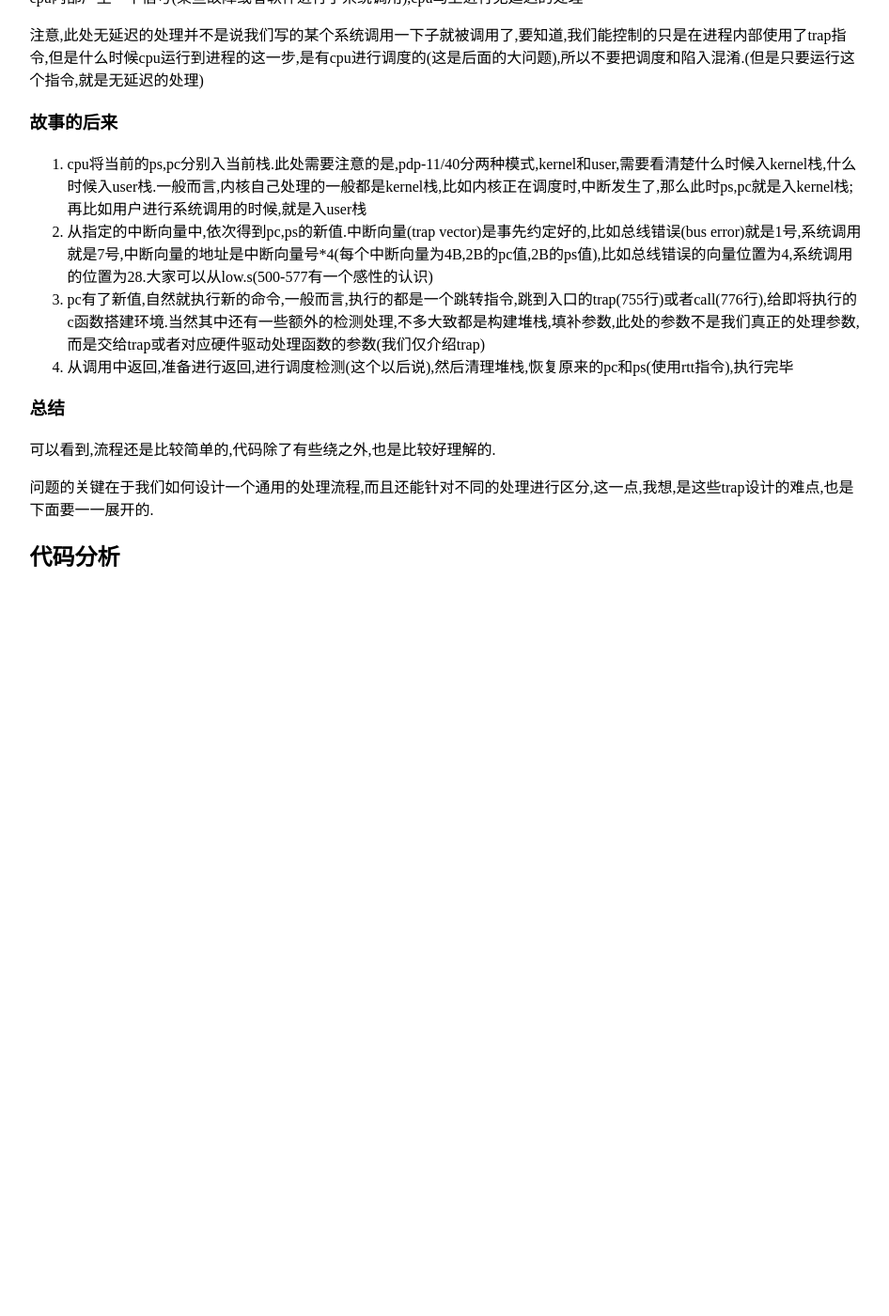
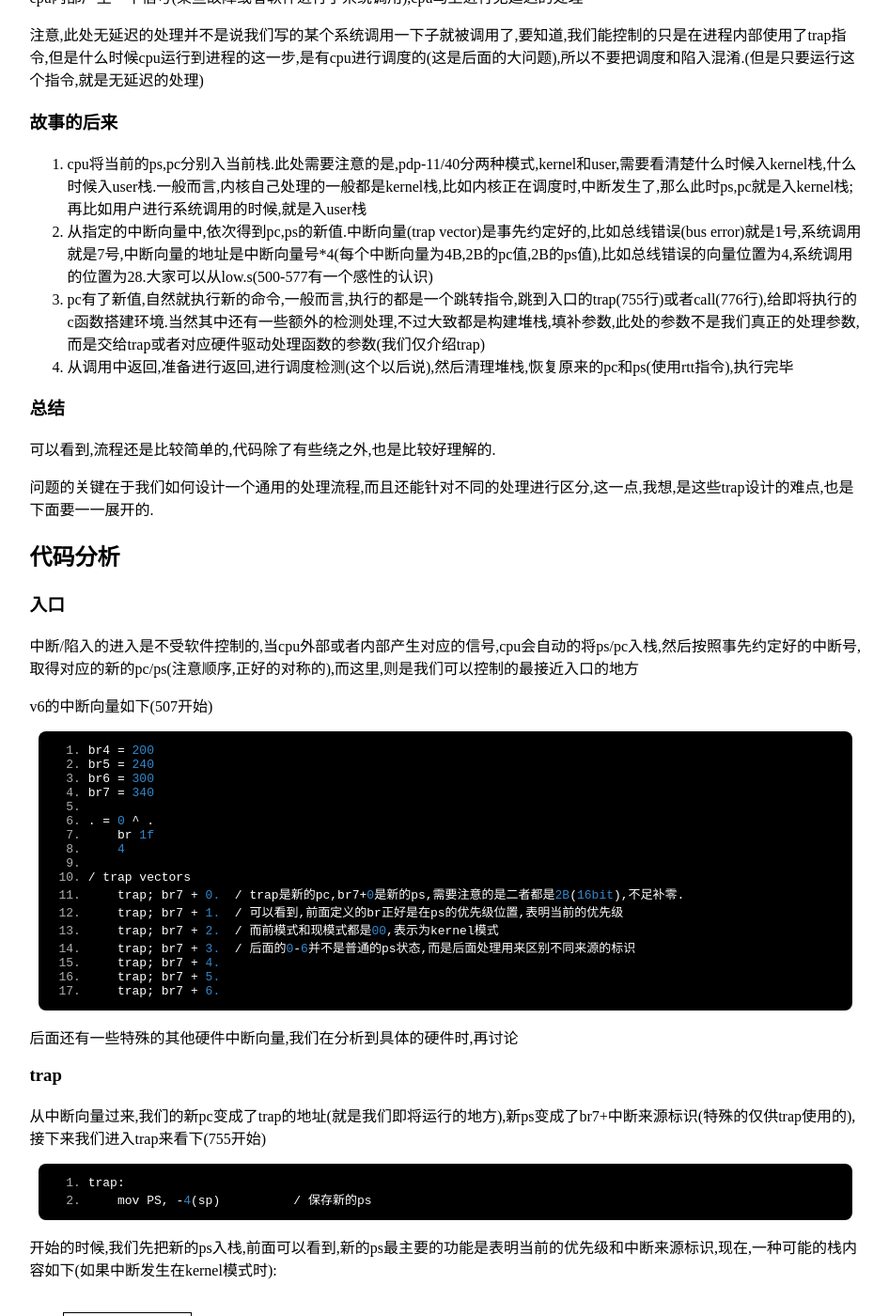
Before and after one commit to LelouchHe/lelouchhe.github.com, a Jekyll site: the page built from _posts/code/2013-03-17-interrupt_trap_syscall.md, in a window 1280 px wide and 1400 px high, scrolled down 1800 px. Shown: the whole window at 94% size, without its empty margins (166-1112 px from the left). Built offline with Jekyll 4.4.1, drawn with Linux system fonts in a browser that asks for light colours; Markdown is read by kramdown in place of the engine named in the settings; before the commit the page ends 2428 px from its top, so only the background shows below that; some of the changed text lies outside the part shown.

Commit message:
update tray

```diff
--- a/_posts/code/2013-03-17-interrupt_trap_syscall.md
+++ b/_posts/code/2013-03-17-interrupt_trap_syscall.md
@@ -69,7 +69,7 @@ cpu内部产生一个信号(某些故障或者软件进行了系统调用),cpu
 
 1. cpu将当前的ps,pc分别入当前栈.此处需要注意的是,pdp-11/40分两种模式,kernel和user,需要看清楚什么时候入kernel栈,什么时候入user栈.一般而言,内核自己处理的一般都是kernel栈,比如内核正在调度时,中断发生了,那么此时ps,pc就是入kernel栈;再比如用户进行系统调用的时候,就是入user栈
 2. 从指定的中断向量中,依次得到pc,ps的新值.中断向量(trap vector)是事先约定好的,比如总线错误(bus error)就是1号,系统调用就是7号,中断向量的地址是中断向量号*4(每个中断向量为4B,2B的pc值,2B的ps值),比如总线错误的向量位置为4,系统调用的位置为28.大家可以从low.s(500-577有一个感性的认识)
-3. pc有了新值,自然就执行新的命令,一般而言,执行的都是一个跳转指令,跳到入口的trap(755行)或者call(776行),给即将执行的c函数搭建环境.当然其中还有一些额外的检测处理,不多大致都是构建堆栈,填补参数,此处的参数不是我们真正的处理参数,而是交给trap或者对应硬件驱动处理函数的参数(我们仅介绍trap)
+3. pc有了新值,自然就执行新的命令,一般而言,执行的都是一个跳转指令,跳到入口的trap(755行)或者call(776行),给即将执行的c函数搭建环境.当然其中还有一些额外的检测处理,不过大致都是构建堆栈,填补参数,此处的参数不是我们真正的处理参数,而是交给trap或者对应硬件驱动处理函数的参数(我们仅介绍trap)
 4. 从调用中返回,准备进行返回,进行调度检测(这个以后说),然后清理堆栈,恢复原来的pc和ps(使用rtt指令),执行完毕
 
 ### 总结
@@ -80,9 +80,119 @@ cpu内部产生一个信号(某些故障或者软件进行了系统调用),cpu
 
 ## 代码分析
 
+### 入口
 
+中断/陷入的进入是不受软件控制的,当cpu外部或者内部产生对应的信号,cpu会自动的将ps/pc入栈,然后按照事先约定好的中断号,取得对应的新的pc/ps(注意顺序,正好的对称的),而这里,则是我们可以控制的最接近入口的地方
 
+v6的中断向量如下(507开始)
 
+    br4 = 200
+    br5 = 240
+    br6 = 300
+    br7 = 340
+
+    . = 0 ^ .
+        br 1f
+        4
+
+    / trap vectors
+        trap; br7 + 0.  / trap是新的pc,br7+0是新的ps,需要注意的是二者都是2B(16bit),不足补零.
+        trap; br7 + 1.  / 可以看到,前面定义的br正好是在ps的优先级位置,表明当前的优先级
+        trap; br7 + 2.  / 而前模式和现模式都是00,表示为kernel模式
+        trap; br7 + 3.  / 后面的0-6并不是普通的ps状态,而是后面处理用来区别不同来源的标识
+        trap; br7 + 4.
+        trap; br7 + 5.
+        trap; br7 + 6.
+
+后面还有一些特殊的其他硬件中断向量,我们在分析到具体的硬件时,再讨论
+
+### trap
+
+从中断向量过来,我们的新pc变成了trap的地址(就是我们即将运行的地方),新ps变成了br7+中断来源标识(特殊的仅供trap使用的),接下来我们进入trap来看下(755开始)
+
+    trap:
+        mov PS, -4(sp)          / 保存新的ps
+
+开始的时候,我们先把新的ps入栈,前面可以看到,新的ps最主要的功能是表明当前的优先级和中断来源标识,现在,一种可能的栈内容如下(如果中断发生在kernel模式时):
+
+![当前栈][trap 756]
+
+        tst nofault
+        bne 1f                  / nofault不为0,跳转到1f执行代码
+        mov SSR0, ssr
+        mov SSR2, ssr + 4
+        mov $1, SSR0            / 不论SSR的设置,保存后开启mm
+        jsr r0, call1; _trap    / 当前的r0入栈,新的r0值为_trap(C程序的trap),跳转到call1
+
+    1:
+        mov $1, SSR0            / 开启mm
+        mov nofault, (sp)       / 将原本在栈中的pc值替换为nofault,
+        rtt                     / 所以这个rtt就能直接跳转到nofault了
+
+系统的中断处理并不是一成不变的,如果我们事先设置了nofault的值(一般是某个执行地址),我们就会跳转到nofault而不是进行常规的中断处理(851行的gword就设置了nofault的值为880行的err,当中断出现的时候,会执行err).nofault变量是保存在内存固定位置的(可见1466行)
+
+进入call1之前的栈内容(注意,此时r0保存了C程序中trap的地址):
+
+![当前栈][trap 762]
+
+    call1:
+        tst -(sp)           / 我们把新ps保存在-4(sp),跳转的时候,又入栈了当前r0,所以现在tst的是保存的新ps
+        bic $340, PS        / 将PS中的优先级清0,只剩下的中断来源标识
+        br 1f
+    call:
+        mov PS, -(sp)
+    1:
+        mov r1, -(sp)       / 将r1入栈
+        mfpi sp             / 将前模式的sp入栈
+        mov 4(sp), -(sp)    / 将新ps入栈
+        bic $!37, (sp)      / 清空此处新ps的优先级,保留中断来源标识
+        bit $30000, PS      / 测试前模式,
+        beq 1f              / 如果是user模式,则跳转
+        jsr pc, *(r0)+      / pc入栈(入栈前pc的值为2的地址,作为返回地址),pc为下面2的地址,跳转到r0(pc又重新为c程序中的trap地址)
+
+如果我们不进行跳转(前模式为kernel,从上面的中断向量来看其实都是,只是有时有特殊情况),跳转前的栈内容如下:
+
+![当前栈][trap 785]
+
+这个栈就是我们进入C语言的trap(2693行)的栈内容.可以看到,除了栈顶的返回地址外,栈内容大部分都是作为trap的参数处理,按照C语言的调用规范,参数从右往左入栈.
+
+当然,C语言的函数入口会添加特殊的内容(1420的csv)用以保存额外的寄存器值,C语言的特殊处理和trap的操作我们后叙.
+
+我们先看从trap回来之后.需要记住一点,C语言调用规范要求调用者来清理调用栈,所以当从trap返回的时候,除了返回地址外,其余的栈内容是不变的(当然,值能可能变)
+
+    2:
+        bis $340, PS        / 设置优先级为7,类似于加锁
+        tstb _runrun        / 测试_runrun,这个全局变量用于指示目前可以进行调度,如果_runrun>0,则会调用swtch,这个后叙
+        beq 2f
+        bic $340, PS        / 清空优先级,因为swtch调度程序是可以被中断的
+        jsr pc, _swtch      / 进入调度
+        br 2b               / 跳转回上面的2,进行重复判断,直到不用调度可以直接返回
+
+虽然我们这里不说,但是这里可以看到一个进行进程调度的时机--从中断返回的时候.要不然是中断了,要不然就是从陷入返回了,此时都是进行程序调度的时机.后面介绍进程的时候会叙述.
+
+如果不需要调度了,此时的栈内容为:
+
+![当前栈][trap 794]
+
+    2:
+        tst (sp)+           / 测试中断来源标识
+        mtpi sp             / 将栈顶值出栈,赋值到前模式的sp中
+        br 2f
+
+下面的1离上面已经很远了,当我们判断前模式为kernel时,我们直接跳转到trap;为user时,我们先设置现模式为user(因为统一中断向量入口进来的,现模式都是kernel),然后再跳转,之后恢复堆栈
+
+    1:                      / 如果前模式的user,则跳转到这里
+        bis $30000, PS      / 恢复PS的模式值(11)
+        jsr pc, *(r0)+      /
+        cmp (sp)+, (sp)+
+
+此时,二者堆栈内容相同了,我们恢复保存的寄存器
+
+    2:
+        mov (sp)+, r1       / 恢复r1
+        tst (sp)+
+        mov (sp)+, r0       / 恢复r0
+        rtt                 / 返回
 
 
 
@@ -102,3 +212,7 @@ cpu内部产生一个信号(某些故障或者软件进行了系统调用),cpu
 
 [pdp-11/40 manual]: http://pdos.csail.mit.edu/6.828/2005/pdp11/index.html
 [introduction]: /introduction_to_v6
+[trap 756]: /image/trap_756.png "当前栈"
+[trap 762]: /image/trap_762.png "当前栈"
+[trap 785]: /image/trap_785.png "当前栈"
+[trap 794]: /image/trap_794.png "当前栈"
```
Also changed, not shown: image/trap_756.png (added), image/trap_762.png (added), image/trap_785.png (added), image/trap_794.png (added), 1 other file.
